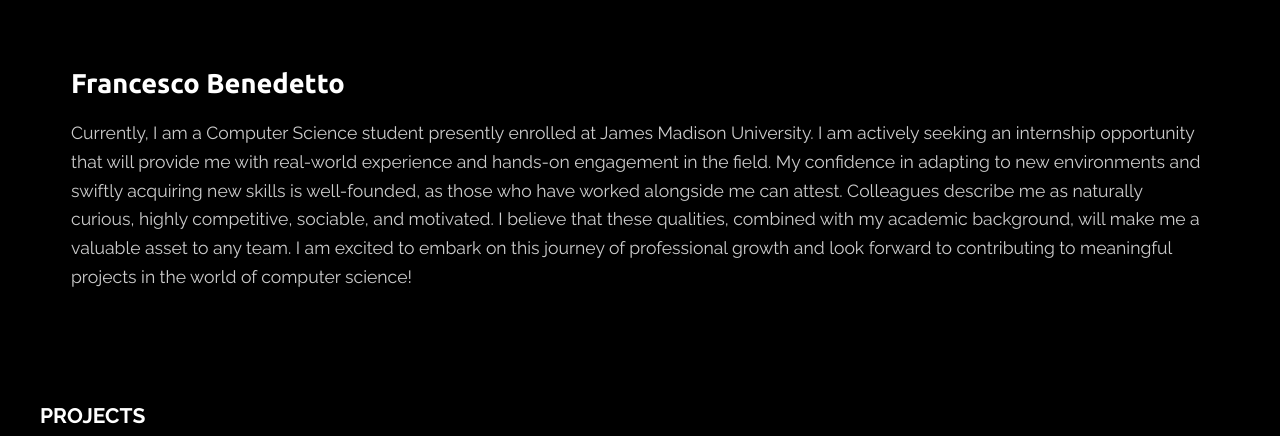
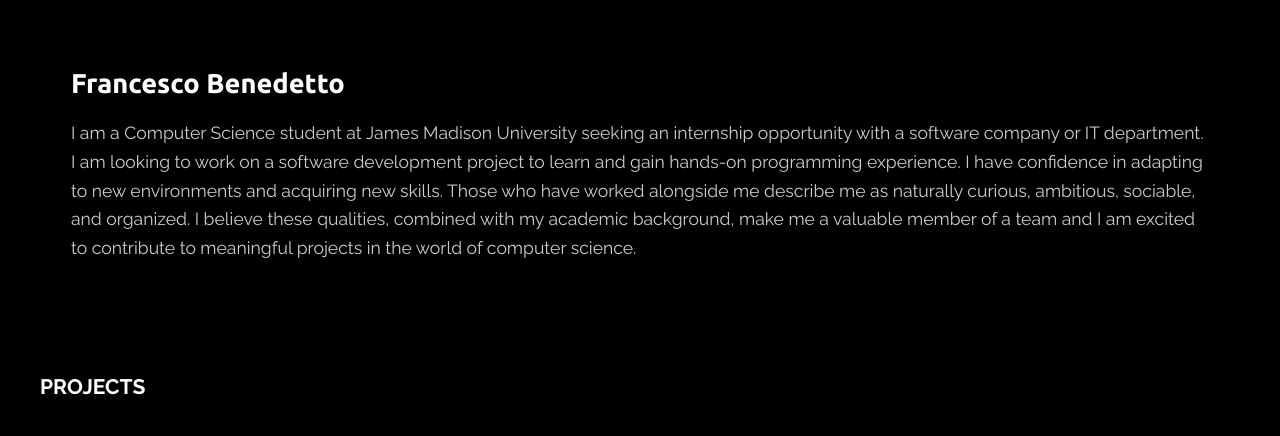
Before and after one commit to Feverze/Portfolio, a plain HTML site: page index.html in a window 1280 px wide. Shown: the part 886-1322 px from the top of the page. Drawn offline with nearby package versions, Linux system fonts and the light colour scheme.

Commit message:
Update index.html

```diff
--- a/index.html
+++ b/index.html
@@ -31,12 +31,12 @@
             <div class="info">
                 <h1>Francesco Benedetto</h1>
                 <p>
-                    Currently, I am a Computer Science student presently enrolled at James Madison University. I am actively seeking an
-                    internship opportunity that will provide me with real-world experience and hands-on engagement in the field.
-                    My confidence in adapting to new environments and swiftly acquiring new skills is well-founded, as those who have
-                    worked alongside me can attest. Colleagues describe me as naturally curious, highly competitive, sociable, and motivated.
-                    I believe that these qualities, combined with my academic background, will make me a valuable asset to any team.
-                    I am excited to embark on this journey of professional growth and look forward to contributing to meaningful projects in the world of computer science!
+                    I am a Computer Science student at James Madison University seeking an internship opportunity with a
+                    software company or IT department. I am looking to work on a software development project to learn and gain
+                    hands-on programming experience. I have confidence in adapting to new environments and acquiring new skills.
+                    Those who have worked alongside me describe me as naturally curious, ambitious, sociable, and organized.
+                    I believe these qualities, combined with my academic background, make me a valuable member of a team and I
+                    am excited to contribute to meaningful projects in the world of computer science.
                 </p>
 
             </div>
```
